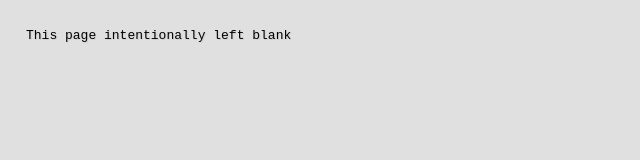
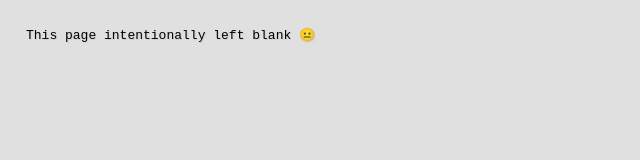
Before and after one commit to atatka/blank, a plain HTML site: page index.html in a window 1280 px wide. Shown: the full height of the page, 0-640 px from the left. Drawn offline with Linux system fonts and the light colour scheme.

Commit message:
Neutral Face

```diff
--- a/index.html
+++ b/index.html
@@ -11,7 +11,7 @@
 </head>
 
 <body>
-    <p>This page intentionally left blank</p>
+    <p>This page intentionally left blank 😐</p>
 </body>
 
 </html>
```
